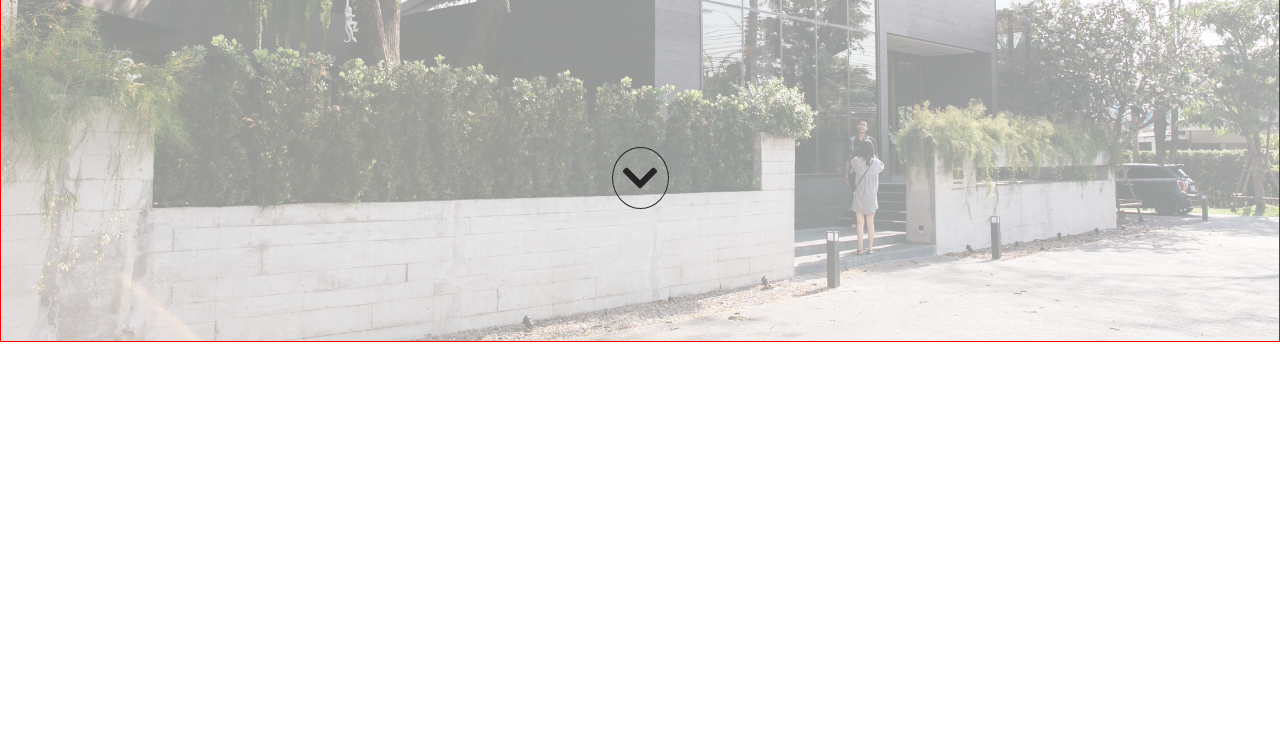
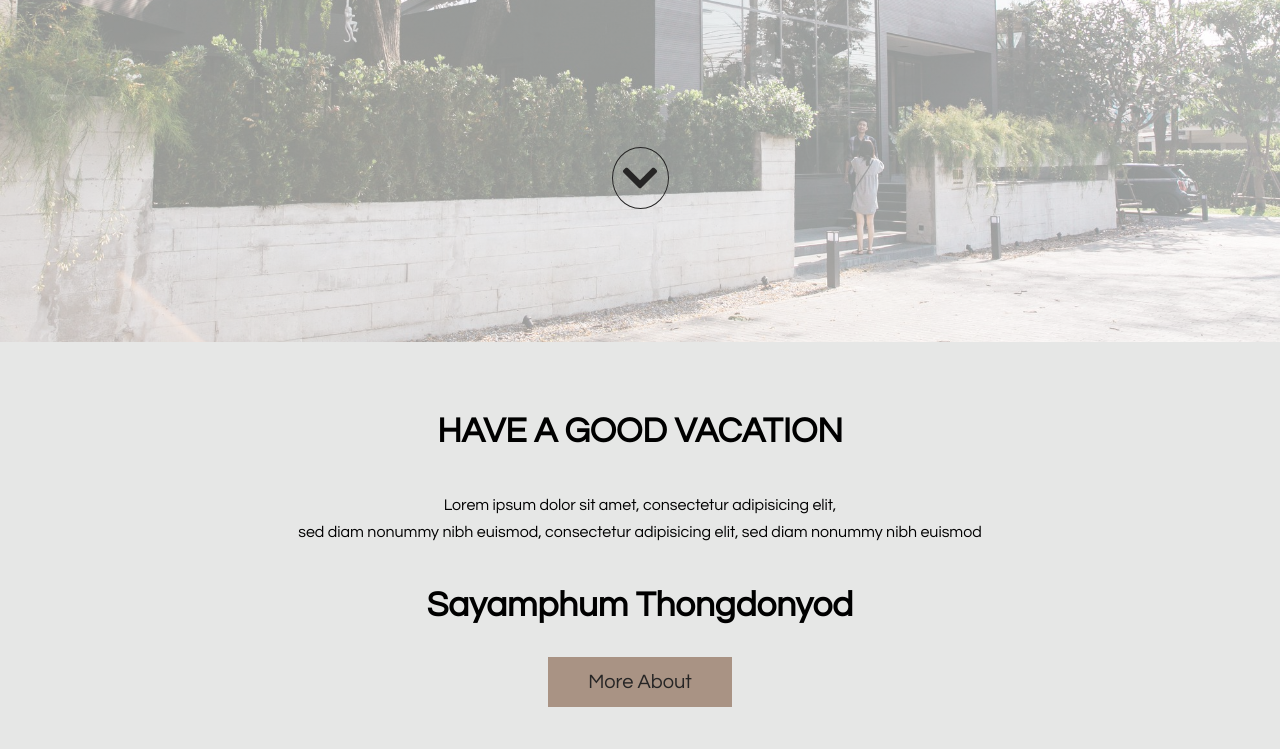
Before and after one commit to Antsar87/cafe, a website: page index.html in a window 1280 px wide. Shown: the part 458-1207 px from the top of the page. Before the commit the page ends 800 px from the top, so only its background shows below. Drawn offline with Linux system fonts and the light colour scheme.

Commit message:
Finished Vacation

```diff
--- a/index.html
+++ b/index.html
@@ -48,5 +48,22 @@
         </div>
       </main>
     </header>
+
+    <section class="vacation__section">
+      <div class="vacation__section--content container">
+      <h2>
+        HAVE A GOOD VACATION
+      </h2>
+      <p>
+        Lorem ipsum dolor sit amet, consectetur adipisicing elit,
+        <br>
+        sed diam nonummy nibh euismod, consectetur adipisicing elit, sed diam nonummy nibh euismod
+      </p>
+      <h2>
+        Sayamphum Thongdonyod
+      </h2>
+      <a href="#" class="button button-brown">More About</a>
+    </div>
+    </section>
   </body>
 </html>
--- a/scss/layout/_header.scss
+++ b/scss/layout/_header.scss
@@ -14,7 +14,6 @@
     position: absolute;
     top: 0;
     text-align: center;
-    border: 1px solid red;
     height: 100%;
     width: 100%;
     z-index: -1;
--- a/scss/main.scss
+++ b/scss/main.scss
@@ -9,3 +9,4 @@
 
 @import 'layout/header';
 @import 'layout/navigation';
+@import 'layout/vacation';
```
Also changed, not shown: css/style.css.
